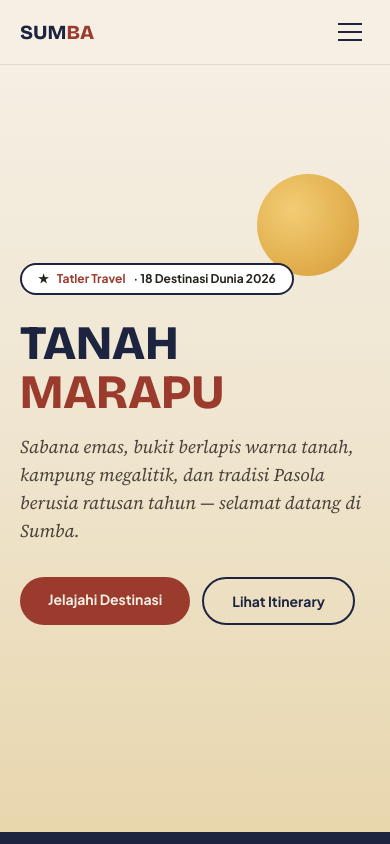
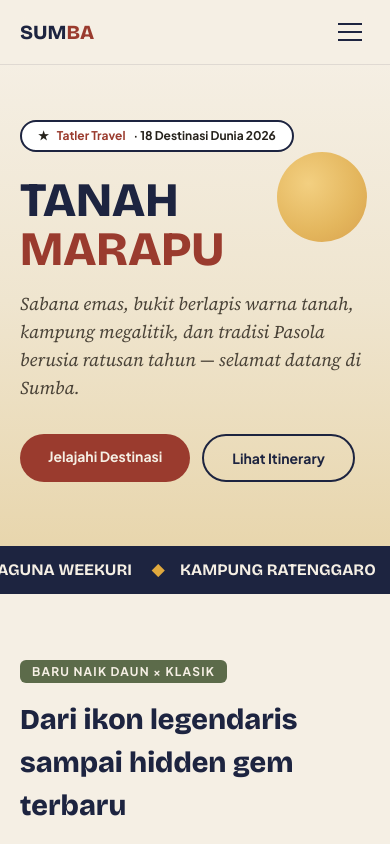
Before and after one commit to DonyAma/tanah-marapu, a Next.js app: page / in a window 390 px wide. Shown: the top 844 px of the page. Built offline with nearby package versions, Linux system fonts and the light colour scheme.

Commit message:
perbaikan hero mobile

```diff
--- a/app/page.jsx
+++ b/app/page.jsx
@@ -5,8 +5,8 @@ export default function Beranda() {
   return (
     <>
       {/* HERO */}
-      <header className="relative grid min-h-[92svh] content-center bg-gradient-to-b from-pasir via-[#efe5cf] to-[#e8d6ad] px-5 py-16">
-        <div className="absolute right-[8vw] top-[14vh] aspect-square w-[min(26vw,220px)] rounded-full bg-[radial-gradient(circle_at_35%_35%,#f3c96b,#e0a93e_60%,#d28f2c)] opacity-90" />
+      <header className="relative grid content-center bg-gradient-to-b from-pasir via-[#efe5cf] to-[#e8d6ad] px-5 py-16 md:min-h-[92svh]">
+        <div className="absolute right-[6vw] top-24 aspect-square w-[clamp(90px,22vw,220px)] rounded-full bg-[radial-gradient(circle_at_35%_35%,#f3c96b,#e0a93e_60%,#d28f2c)] opacity-80 md:top-[14vh]" />
         <div className="relative z-10 mx-auto w-full max-w-6xl">
           <span className="inline-flex items-center gap-2 rounded-full border-2 border-indigo2 bg-white px-4 py-1.5 text-xs font-bold">
             ★ <b className="text-kombu">Tatler Travel</b> · 18 Destinasi Dunia 2026
```
